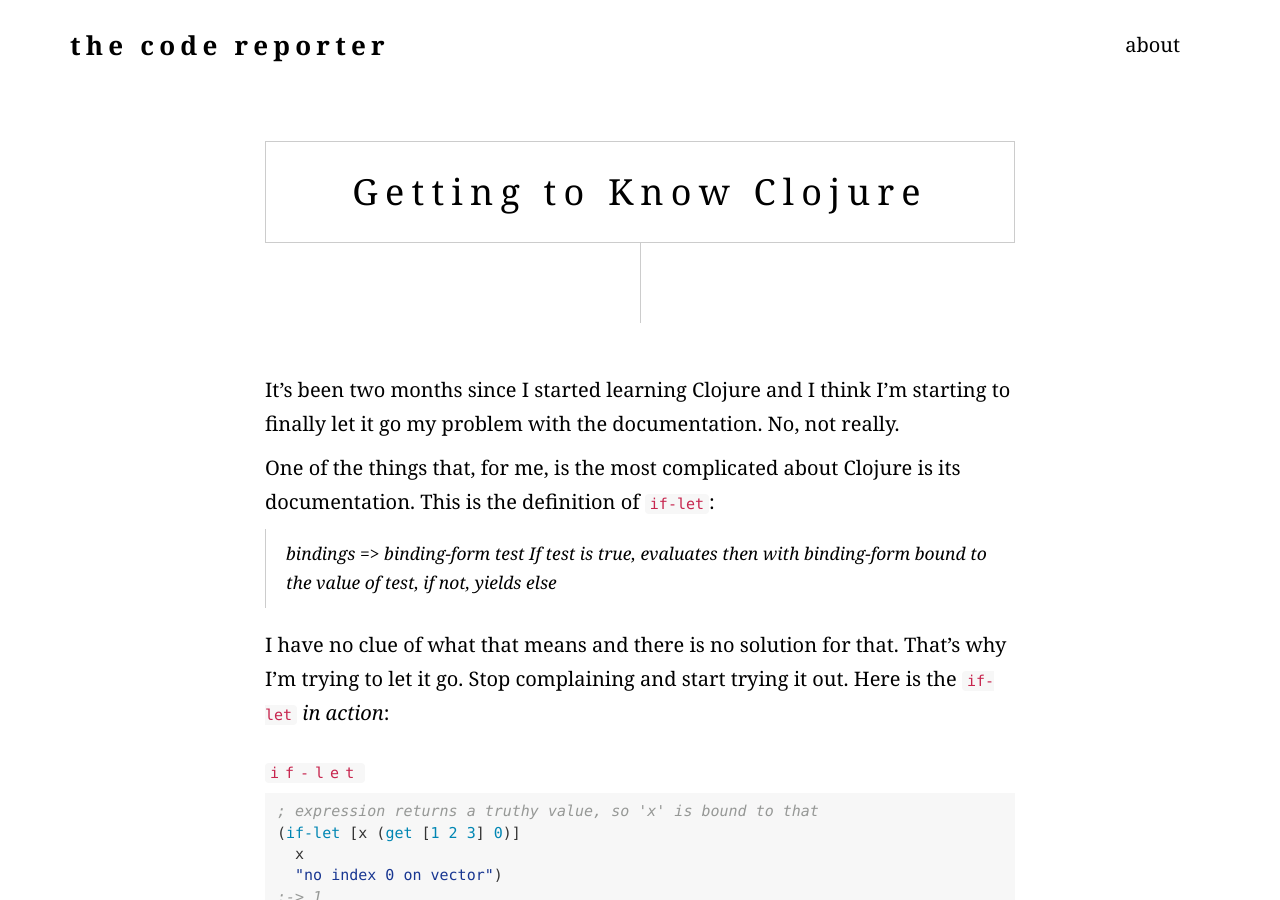
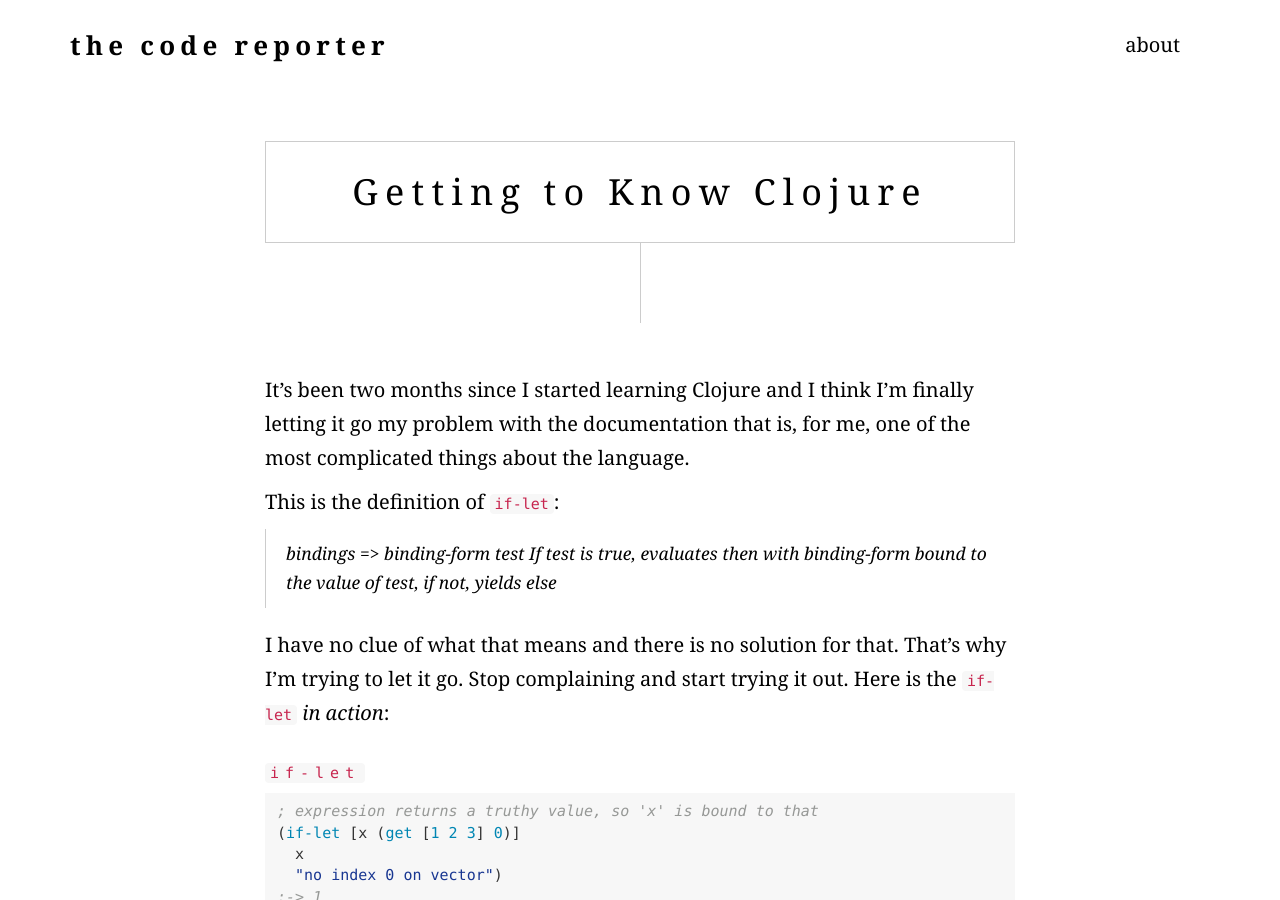
Before and after one commit to pwdd/pwdd.github.io, a Jekyll site: the page built from _posts/2016-08-01-getting-to-know-clojure.md, in a window 1280 px wide and 900 px high. Built offline with Jekyll 4.4.1, drawn with Linux system fonts in a browser that asks for light colours; nearby versions of some CDN libraries; some web fonts are replaced.

Commit message:
getting to know clojure

```diff
--- a/_posts/2016-08-01-getting-to-know-clojure.md
+++ b/_posts/2016-08-01-getting-to-know-clojure.md
@@ -6,9 +6,9 @@ category: apprenticeship
 tags: [clojure]
 ---
 
-It's been two months since I started learning Clojure and I think I'm starting to finally let it go my problem with the documentation. No, not really. <!--more-->
+It's been two months since I started learning Clojure and I think I'm finally letting it go my problem with the documentation that is, for me, one of the most complicated things about the language. <!--more-->
 
-One of the things that, for me, is the most complicated about Clojure is its documentation. This is the definition of `if-let`:
+This is the definition of `if-let`:
 
 > bindings => binding-form test
 > If test is true, evaluates then with binding-form bound to the value of test, if not, yields else
```
